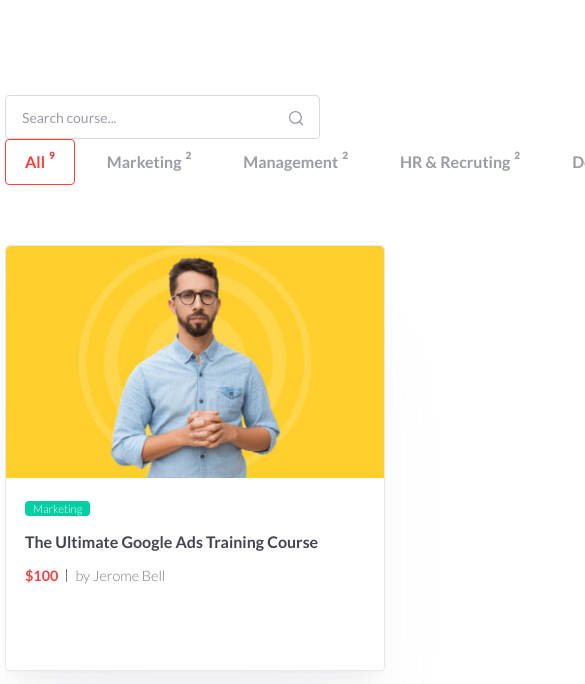
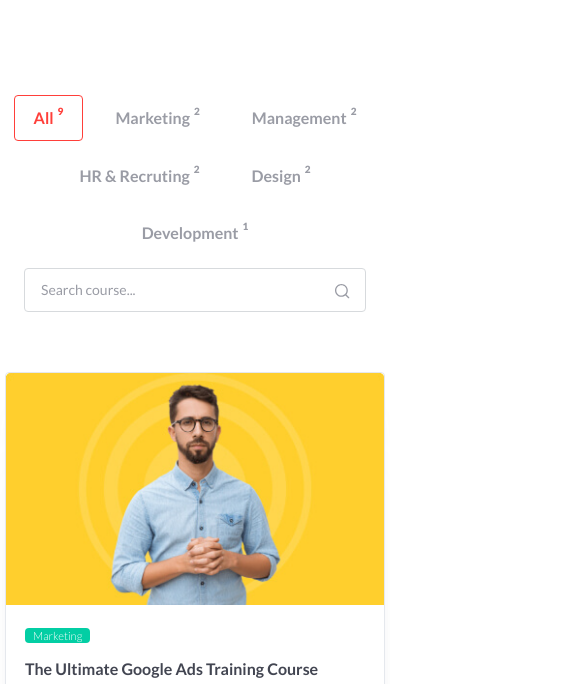
Before and after one commit to high489/courses-list-test-task, a website built with Vite: page index.html in a window 390 px wide. Shown: the part 126-810 px from the top of the page, 585 px wide, since content can reach past the window. Built offline with nearby package versions, Linux system fonts and the light colour scheme; files whose address does not match are found by name.

Commit message:
Add: README.md

```diff
--- a/src/css/components/courses.scss
+++ b/src/css/components/courses.scss
@@ -10,10 +10,18 @@
     flex-wrap: wrap-reverse;
 
     margin-bottom: 60px;
+
+    @media (max-width: 1240px) {
+      flex-direction: column;
+      gap: 12px;
+    }
+
   }
 
   &__filters {
     display: flex;
+    justify-content: center;
+    flex-wrap: wrap;
     gap: 12px;
   }
 
@@ -76,6 +84,11 @@
 
     &:focus::placeholder {
       opacity: 0;
+    }
+
+    @media (max-width: 768px) {
+      width: 90%;
+      margin: 0 auto;
     }
   }
 
```
Also changed, not shown: README.md (added).
